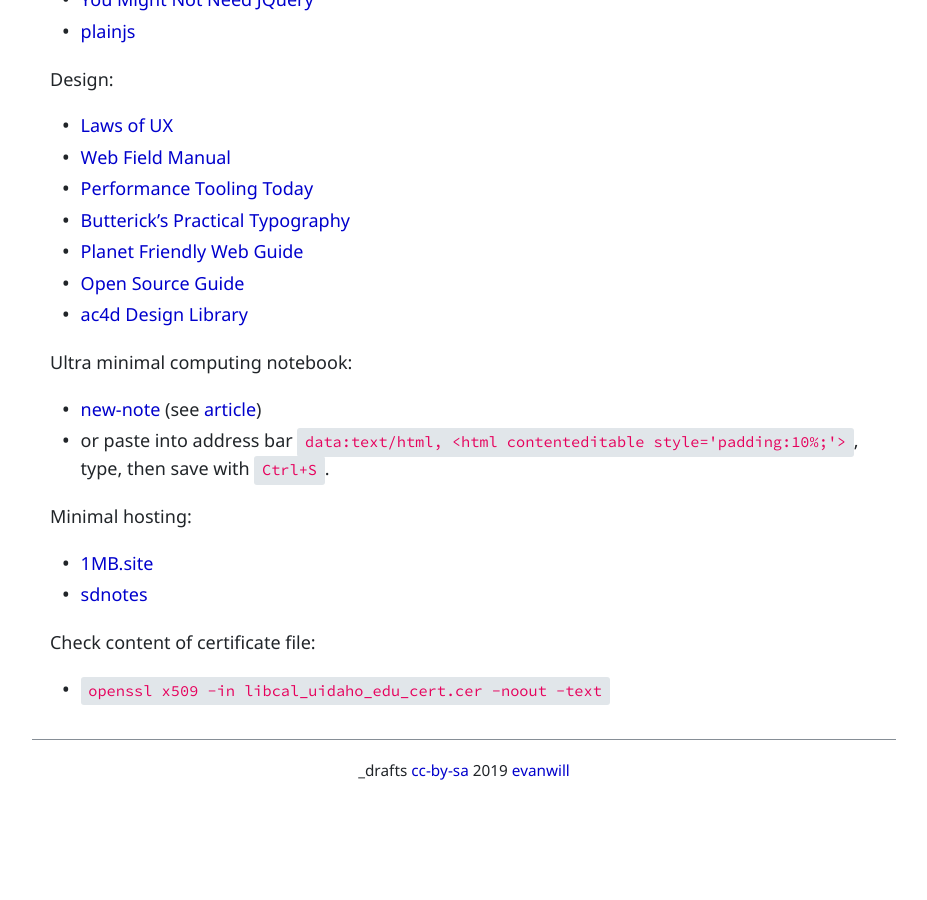
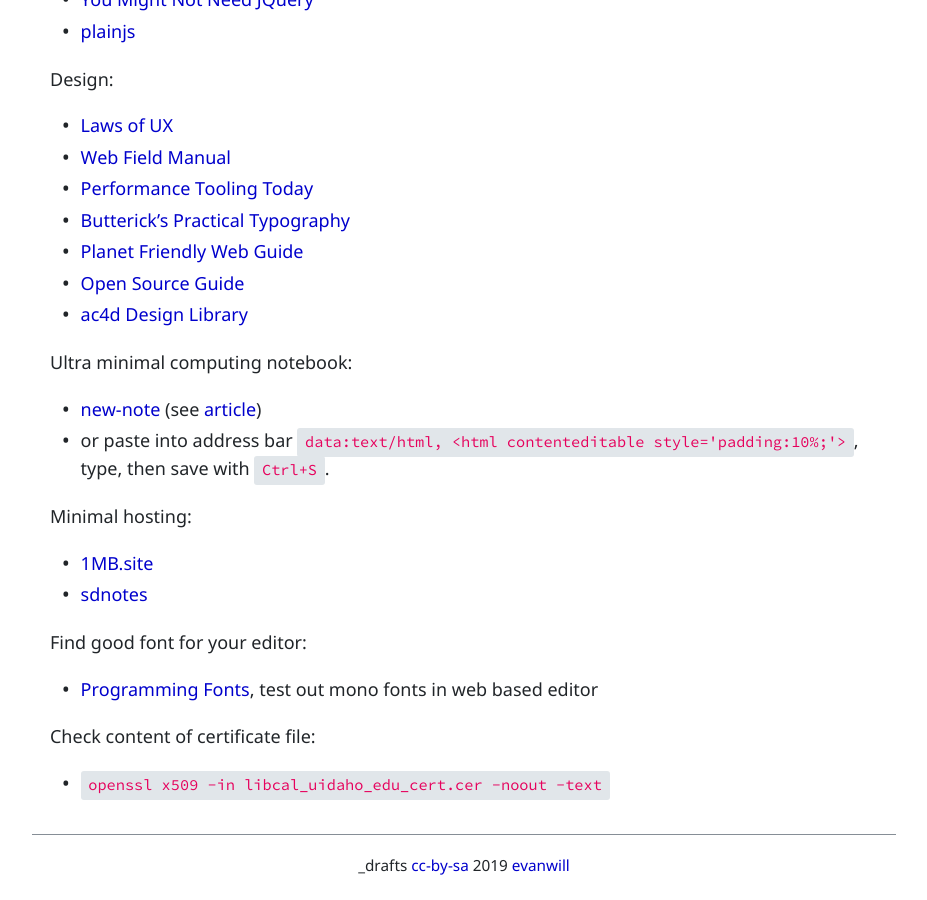
Before and after one commit to evanwill/_drafts, a Jekyll site: the page built from _notes/web-dev.md, in a window 1280 px wide and 900 px high, scrolled down 2241 px. Shown: the whole window, without its empty margins (176-1103 px from the left). Built offline with Jekyll 4.4.1, drawn with Linux system fonts in a browser that asks for light colours; before the commit the page ends 3046 px from its top, so only the background shows below that.

Commit message:
add font finder

```diff
--- a/_notes/web-dev.md
+++ b/_notes/web-dev.md
@@ -98,6 +98,10 @@
 - [1MB.site](https://1mb.site/)
 - [sdnotes](https://sdnotes.com/faq)
 
+Find good font for your editor:
+
+- [Programming Fonts](https://app.programmingfonts.org/), test out mono fonts in web based editor
+
 Check content of certificate file:
 
 - `openssl x509 -in libcal_uidaho_edu_cert.cer -noout -text`
```
Also changed, not shown: _notes/fonts.md (+1 -0 lines).
